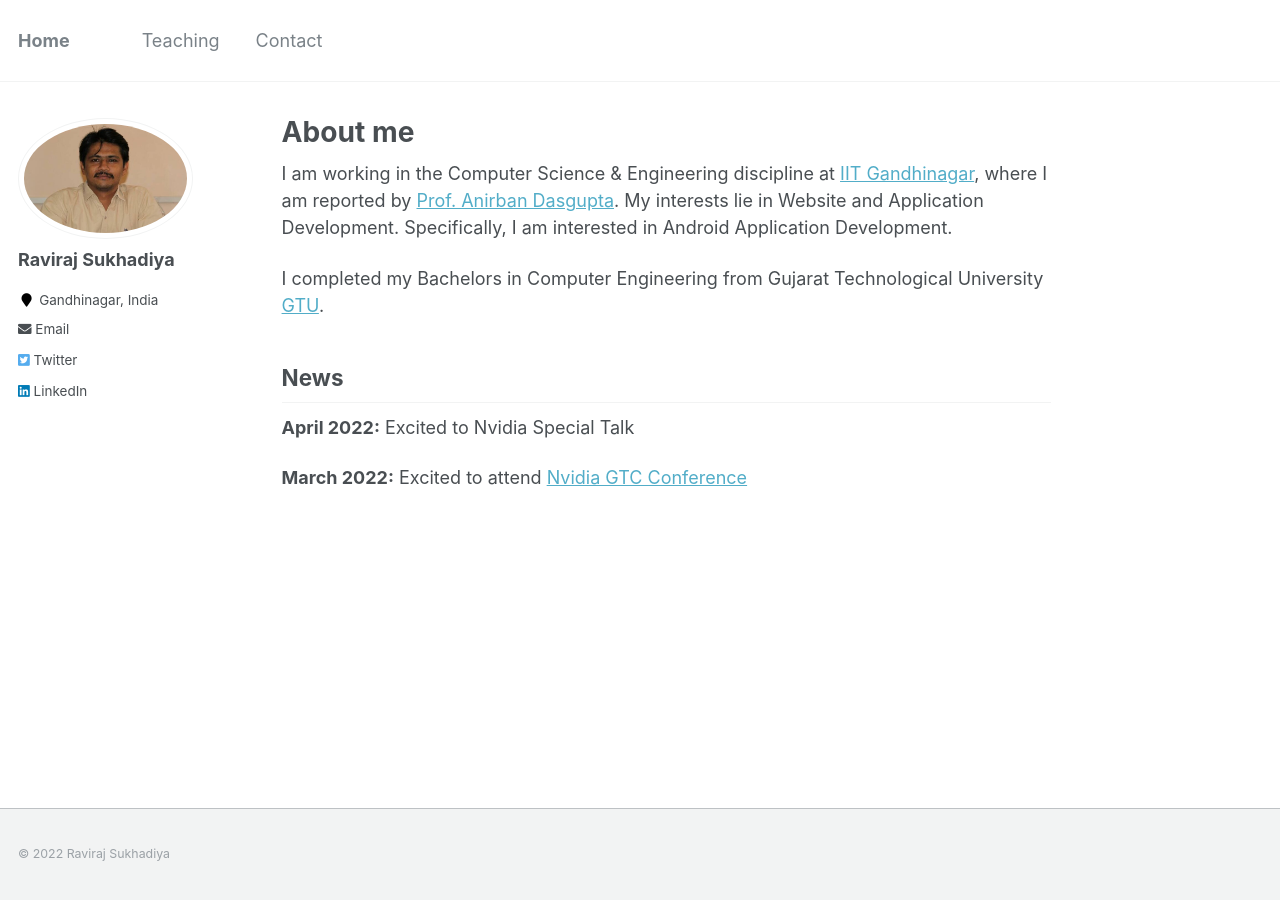
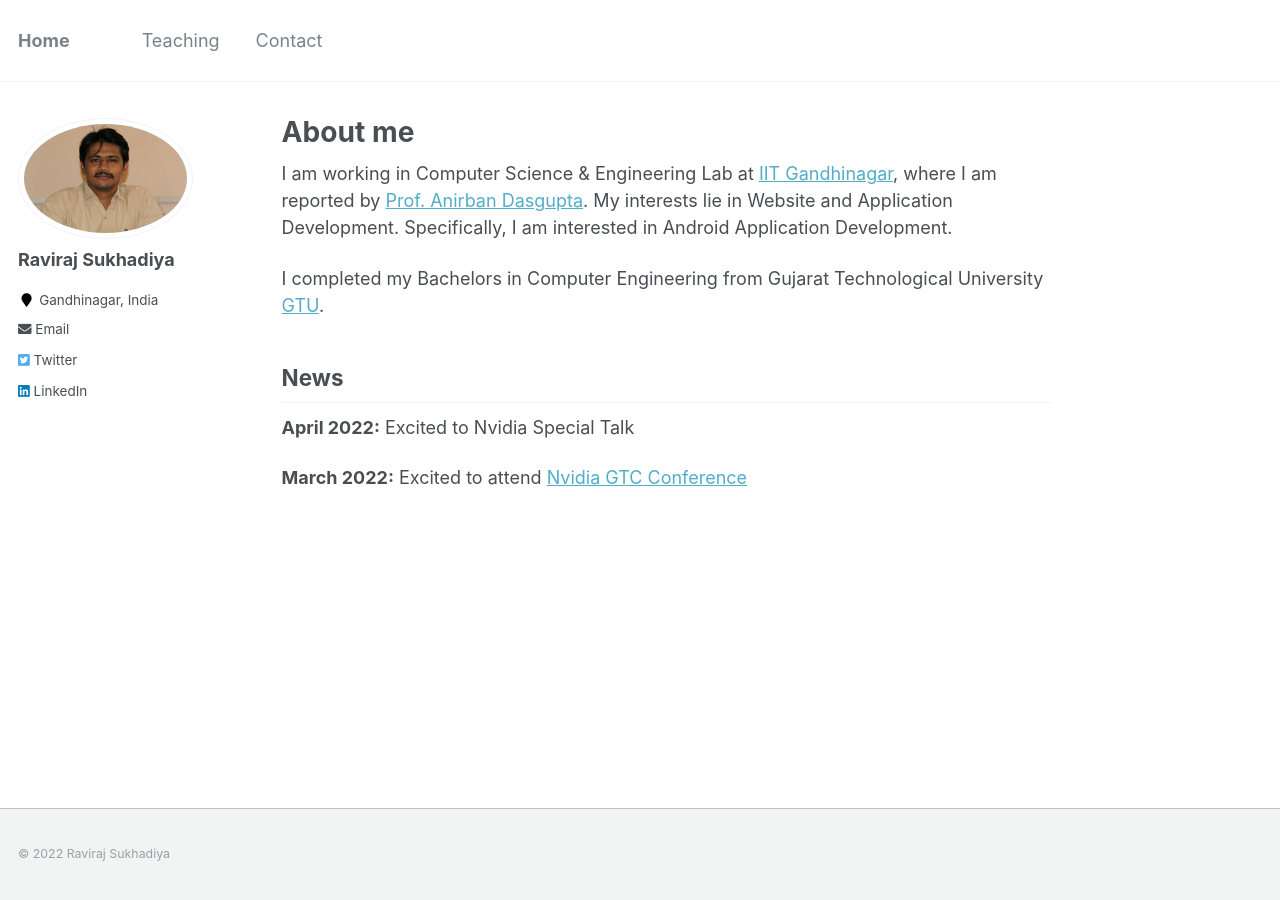
Before and after one commit to ravirajsukhadiya/ravirajsukhadiya.github.io, a Jekyll site: the page built from _pages/about.md, in a window 1280 px wide. Built offline with Jekyll 4.4.1, drawn with Linux system fonts in a browser that asks for light colours.

Commit message:
change about me

```diff
--- a/_pages/about.md
+++ b/_pages/about.md
@@ -8,7 +8,7 @@ redirect_from:
   - /about.html
 ---
 
-I am working in the Computer Science & Engineering discipline at [IIT Gandhinagar](https://www.iitgn.ac.in/), where I am reported by [Prof. Anirban Dasgupta](https://sites.google.com/site/anirbandasgupta). My  interests lie in Website and Application Development. Specifically, I am interested in Android Application Development.
+I am working in Computer Science & Engineering Lab at [IIT Gandhinagar](https://www.iitgn.ac.in/), where I am reported by [Prof. Anirban Dasgupta](https://sites.google.com/site/anirbandasgupta). My  interests lie in Website and Application Development. Specifically, I am interested in Android Application Development.
 
 I completed my Bachelors in Computer Engineering from Gujarat Technological University [GTU](https://www.gtu.ac.in/).
 
```
